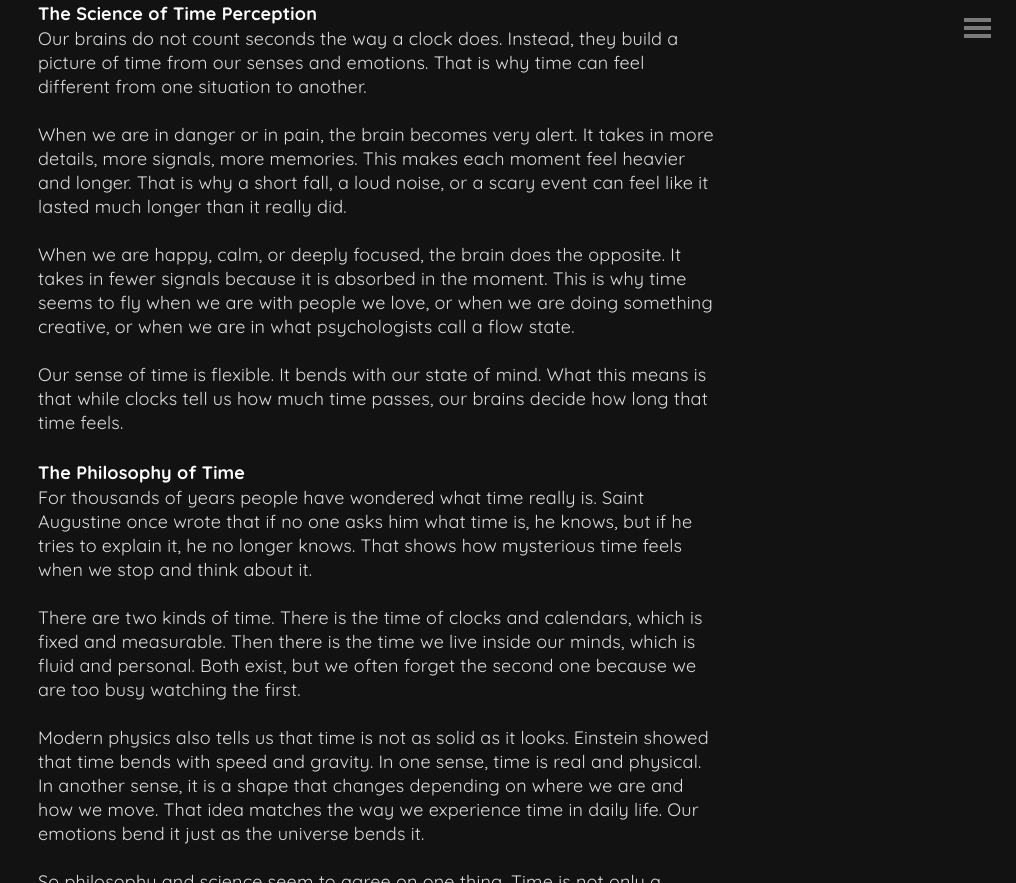
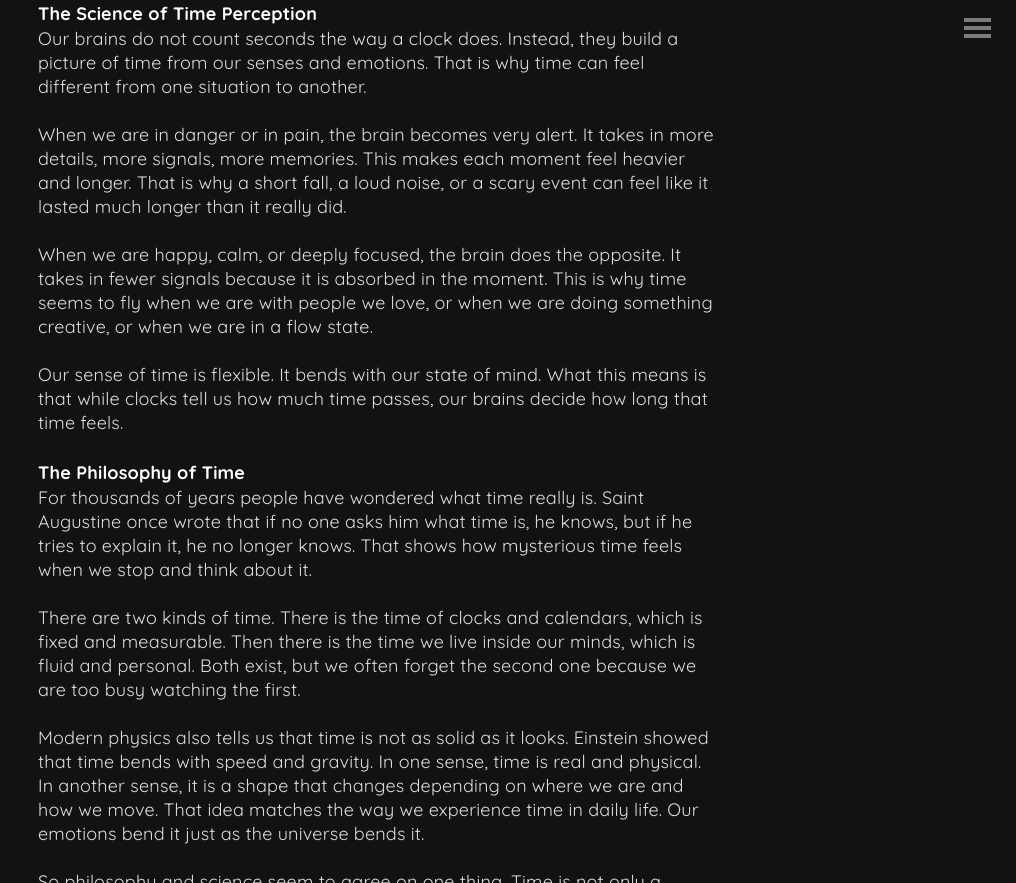
Before and after one commit to spraphul/blog, a Jekyll site: the page built from _posts/2025-09-06-time-elasticity.md, in a window 1280 px wide and 900 px high, scrolled down 606 px, cut to the strip 17-900 px from the top of the window. Shown: the whole strip, without its empty margins (264-1280 px from the left). Built offline with Jekyll 4.4.1, drawn with Linux system fonts in a browser that asks for light colours; some web fonts are replaced.

Commit message:
Update 2025-09-06-time-elasticity.md

```diff
--- a/_posts/2025-09-06-time-elasticity.md
+++ b/_posts/2025-09-06-time-elasticity.md
@@ -9,7 +9,7 @@ Our brains do not count seconds the way a clock does. Instead, they build a pict
 
 When we are in danger or in pain, the brain becomes very alert. It takes in more details, more signals, more memories. This makes each moment feel heavier and longer. That is why a short fall, a loud noise, or a scary event can feel like it lasted much longer than it really did.
 
-When we are happy, calm, or deeply focused, the brain does the opposite. It takes in fewer signals because it is absorbed in the moment. This is why time seems to fly when we are with people we love, or when we are doing something creative, or when we are in what psychologists call a flow state.
+When we are happy, calm, or deeply focused, the brain does the opposite. It takes in fewer signals because it is absorbed in the moment. This is why time seems to fly when we are with people we love, or when we are doing something creative, or when we are in a flow state.
 
 Our sense of time is flexible. It bends with our state of mind. What this means is that while clocks tell us how much time passes, our brains decide how long that time feels.
 
```
